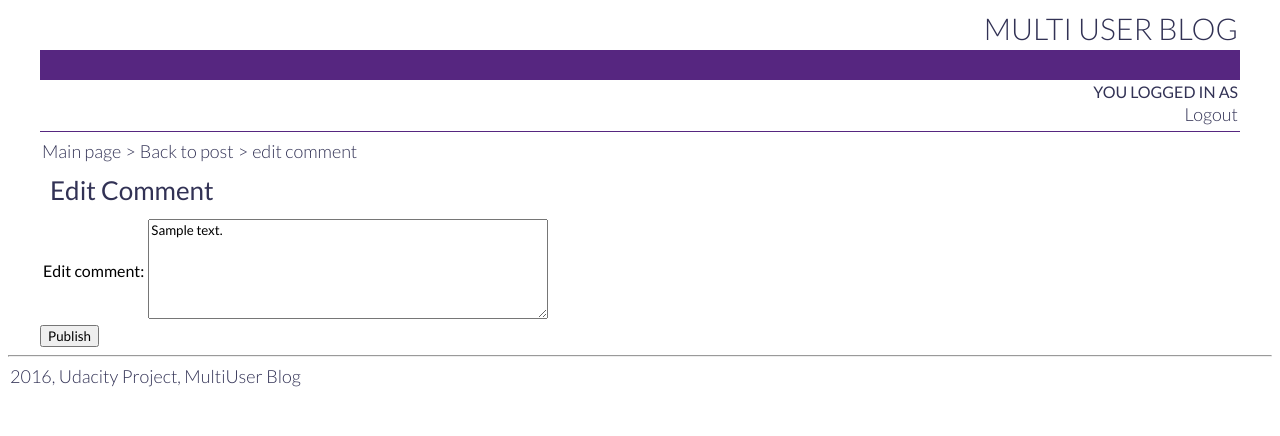
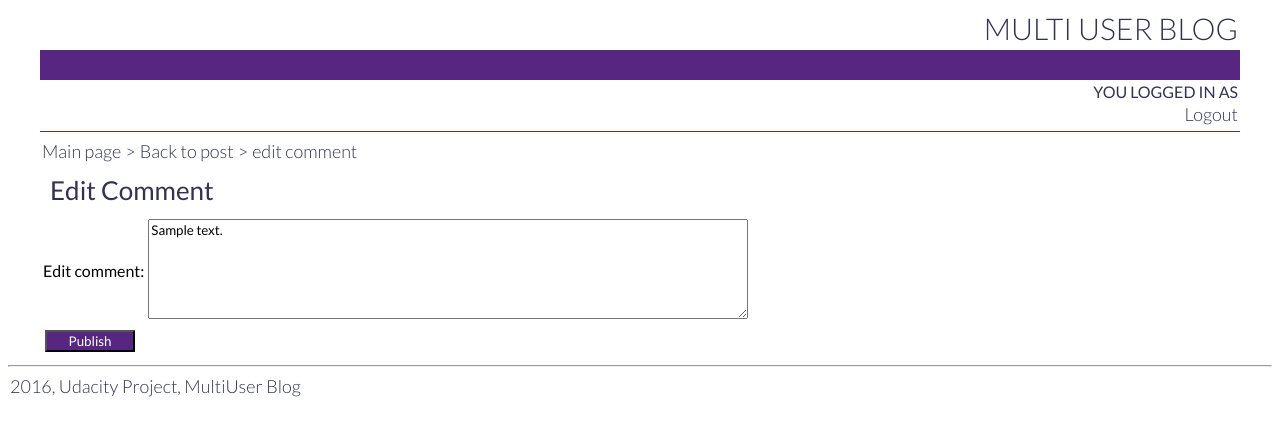
Before and after one commit to HedgehogInDaFog/MultiUserBlog, a Python web app: template templates/edit.html in a window 1280 px wide. Shown: the top 436 px of the page. Run offline with Jinja, Linux system fonts and the light colour scheme; the template is opened without the code that fills it: most values are stand-ins (such as "Sample title", 1, 10 or a date in 2020).

Commit message:
python code refactoring

```diff
--- a/templates/edit.html
+++ b/templates/edit.html
@@ -50,14 +50,14 @@
             {% endif %}
           </td>
           <td>
-            <textarea name="content" style="height: 100px; width: 400px;">{{ content }}</textarea>
+            <textarea name="content" class="text-area">{{ content }}</textarea>
           </td>
           <td class="error">
             {{ err_post }}
           </td>
         </tr>
       </table>
-      <input type="submit" value="Publish">
+      <input type="submit" value="Publish" class="button">
     </form>
   </div>
 
```
Also changed, not shown: templates/main.html (renamed from templates/post.html), 1 other file.
